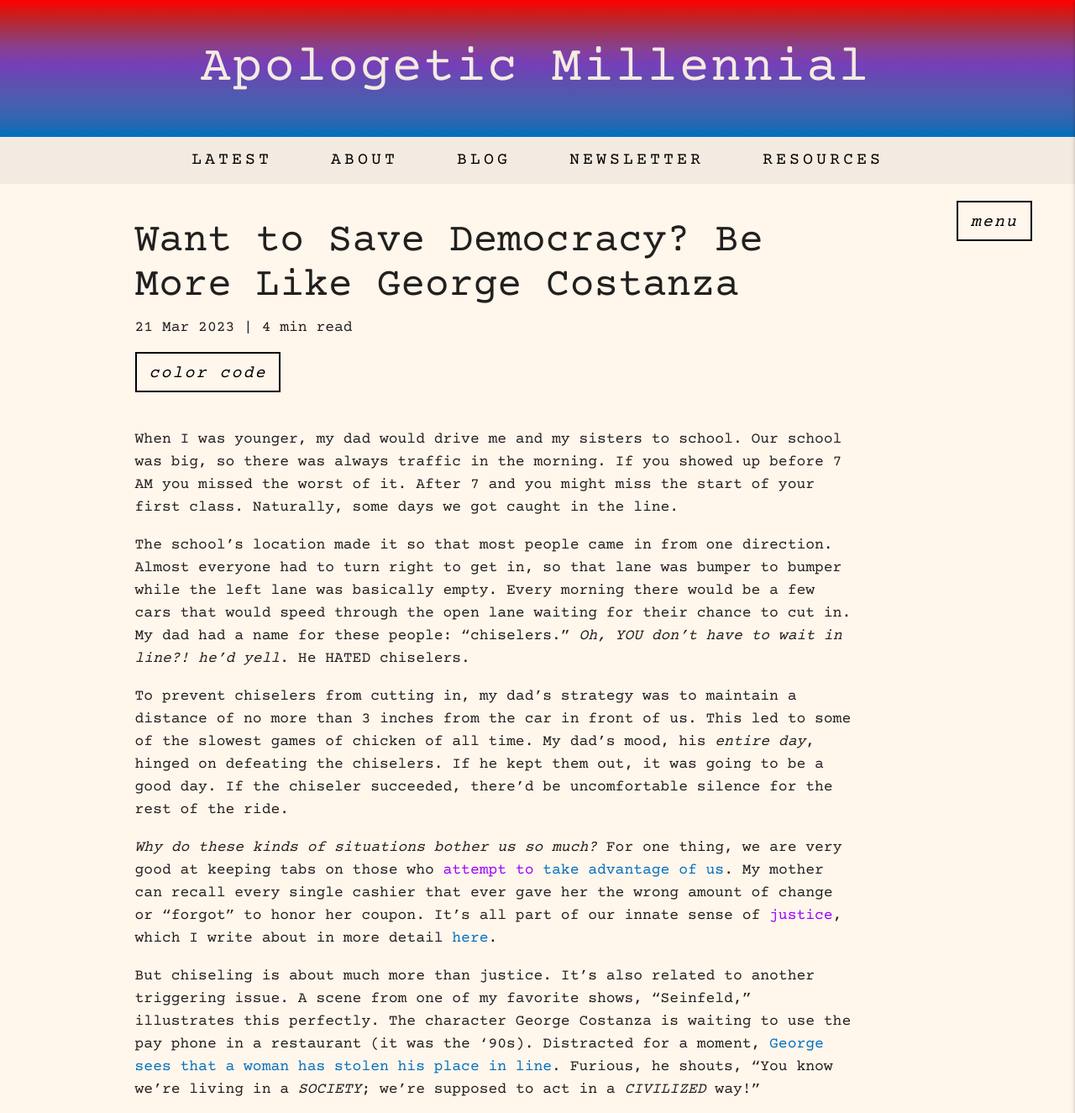
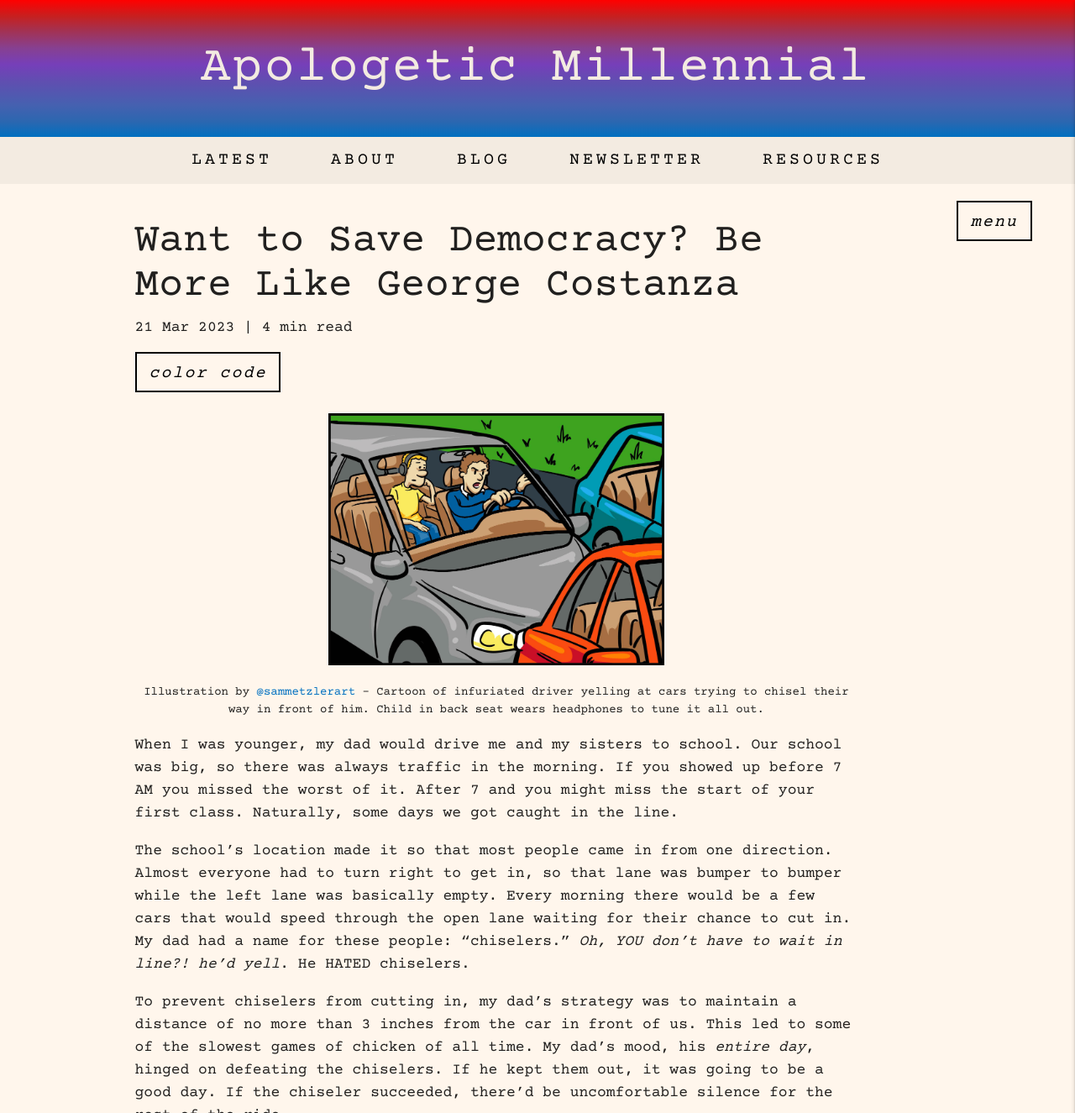
Before and after one commit to khiciste/apologetic_millennial, a Jekyll site: the page built from _posts/2023-03-21-want-to-save-democracy-be-more-like-george-costanza.html, in a window 1280 px wide, cut to the strip 0-1325 px from the top of the page. Shown: the whole strip at 84% size. Built offline with Jekyll 4.4.1, drawn with Linux system fonts in a browser that asks for light colours; some web fonts are replaced.

Commit message:
adding image and text

```diff
--- a/_posts/2023-03-21-want-to-save-democracy-be-more-like-george-costanza.html
+++ b/_posts/2023-03-21-want-to-save-democracy-be-more-like-george-costanza.html
@@ -5,6 +5,14 @@ date: 2023-03-21
 read: 4 min
 ---
 <!-- blog post 8 -------------------------->
+
+<div class="center">
+  <img class="responsive-h-300px" src="/images/chiseler 1.jpeg">
+  <p class="small centered-text">
+  Illustration by <a target="_blank" href="https://www.instagram.com/sammetzlerart/">@sammetzlerart</a> - Cartoon of infuriated driver yelling at cars trying to chisel their way in front of him. Child in back seat wears headphones to tune it all out.
+  </p>
+</div>
+
 <p>
 When I was younger, my dad would drive me and my sisters to school. Our school was big, so there was always traffic in the morning. If you showed up before 7 AM you missed the worst of it. After 7 and you might miss the start of your first class. Naturally, some days we got caught in the line.
 </p>
```
